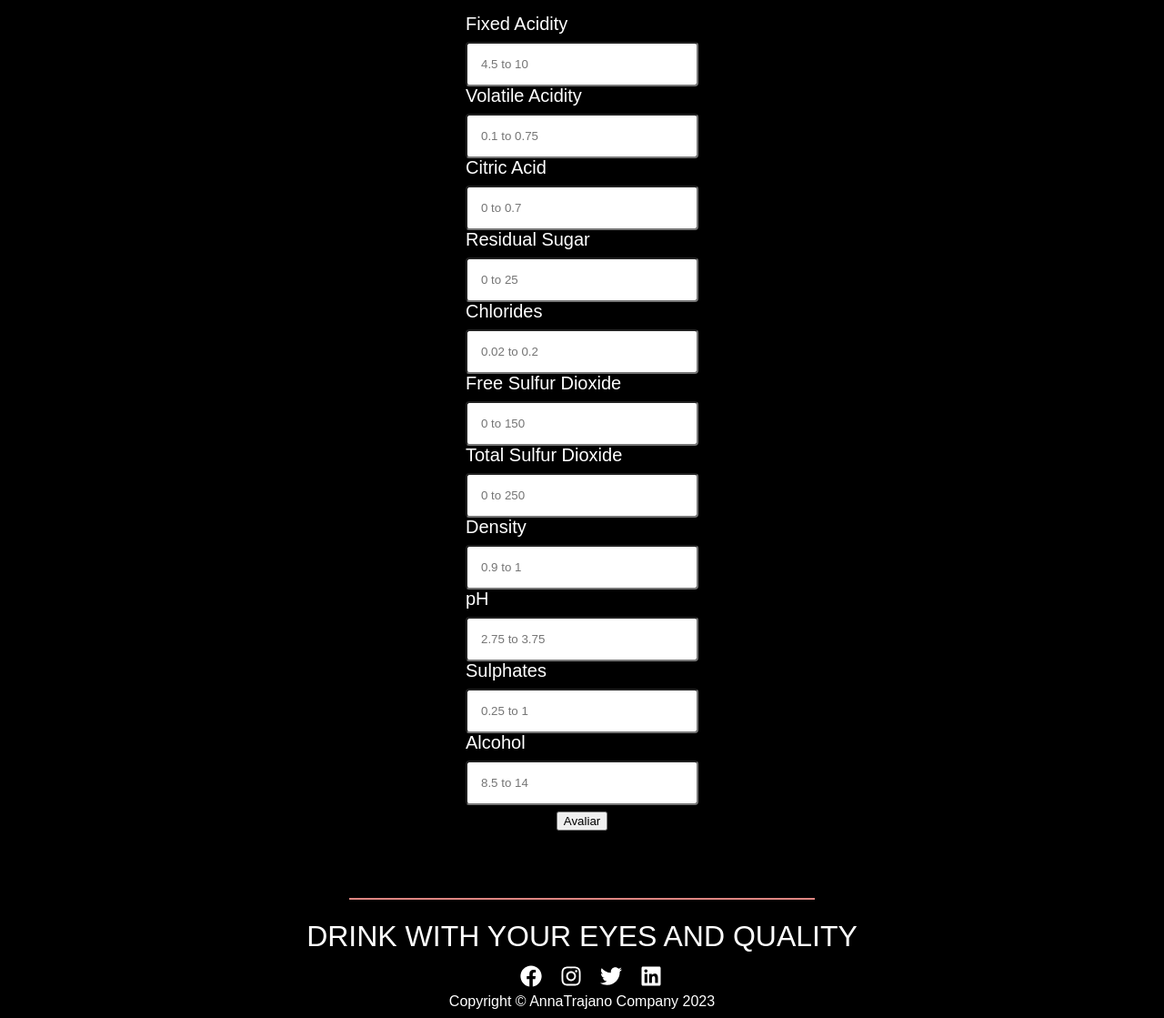
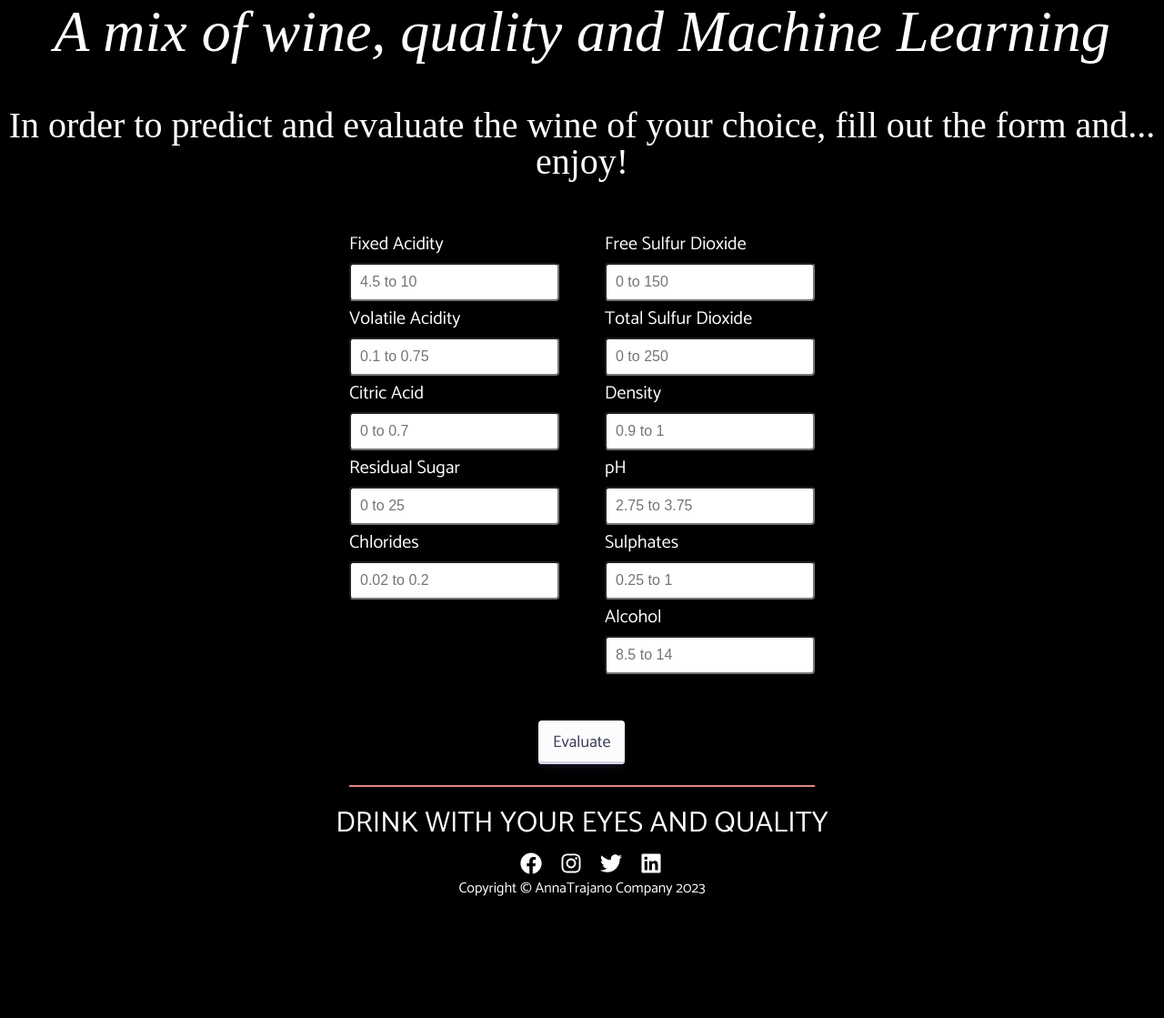
Before and after one commit to annatrajano/wine-quality-mm, a React app in the folder front/: page / in a window 1280 px wide. Shown: the part 618-1737 px from the top of the page at 91% size. After the commit the page ends 1613 px from the top, so only its background shows below. Built offline with nearby package versions, Linux system fonts and the light colour scheme; a web font is replaced by a local one.

Commit message:
feat: :sparkles: add fonts to index.html

```diff
--- a/front/public/index.html
+++ b/front/public/index.html
@@ -8,6 +8,13 @@
       name="description"
       content="Web site created using create-react-app"
     />
+    <link rel="preconnect" href="https://fonts.googleapis.com" />
+    <link rel="preconnect" href="https://fonts.gstatic.com" crossorigin />
+    <link
+      href="https://fonts.googleapis.com/css2?family=Ephesis&display=swap"
+      rel="stylesheet"
+    />
+    <link href="https://fonts.googleapis.com/css2?family=Catamaran&display=swap" rel="stylesheet">
     <title>Wine Quality</title>
   </head>
   <body>
--- a/front/src/components/Background/Background.module.css
+++ b/front/src/components/Background/Background.module.css
@@ -9,4 +9,6 @@
 
 .background__image{
     box-shadow: rgba(50, 50, 93, 0.25) 0px 30px 60px -12px inset, rgba(0, 0, 0, 0.3) 0px 18px 36px -18px inset;
+    border-radius: 10%;
+
 }
--- a/front/src/components/Footer/Footer.module.css
+++ b/front/src/components/Footer/Footer.module.css
@@ -16,6 +16,7 @@
 .footer__text {
   line-height: 2;
   font-size: 2rem;
+  font-family: 'Catamaran', sans-serif;
 }
 
 .footer__icons {
@@ -32,4 +33,5 @@
 
 .footer__text__company {
   line-height: 2;
+  font-family: 'Catamaran', sans-serif;
 }
--- a/front/src/components/FormInput/FormInput.module.css
+++ b/front/src/components/FormInput/FormInput.module.css
@@ -1,7 +1,6 @@
 .formInput__container {
   display: flex;
   flex-direction: column;
-  gap: 10px;
 }
 
 input[type="number"],
@@ -9,7 +8,9 @@ input[type="password"],
 input[type="text"],
 input[type="textarea"] {
   border-radius: 4px;
-  padding: 15px;
+  padding: 10px;
+  font-size: 1rem;
+
 }
 
 input[type="textarea"] {
@@ -19,6 +20,10 @@ input[type="textarea"] {
 .label__input {
   font-size: 20px;
   color: white;
+  line-height: 2;
+  font-family: 'Catamaran', sans-serif;
+
+
 }
 
 .p_input__component {
--- a/front/src/components/Header/Header.module.css
+++ b/front/src/components/Header/Header.module.css
@@ -14,12 +14,14 @@
     cursor: pointer;
     display: flex;
     align-items: center;
+    font-family: 'Catamaran', sans-serif;
   }
 
   .header__text {
     font-size: 16px;
     font-weight: bold;
     cursor: pointer;
+    font-family: 'Catamaran', sans-serif;
   }
 
 .header__text:hover{
--- a/front/src/pages/Home/Home.module.css
+++ b/front/src/pages/Home/Home.module.css
@@ -3,17 +3,86 @@
     height: 100vh;
     width: 100vw;
 }
+
+.section__text {
+  color: white;
+  text-align: center;
+  font-style: italic;
+  font-size: 4rem;
+  font-family: 'Ephesis', cursive;
+  margin: 4%;
+}
+
+.section__subtext{
+  color: white;
+  text-align: center;
+  font-family: 'Ephesis', cursive;
+  font-size: 2.5rem;
+}
 .form__container {
-  margin: 5% 40%;
+  margin: 4% 30%;
+  display: flex;
+  justify-content: space-between;
 }
 
 .bttn__container {
   display: flex;
   justify-content: center;
-  margin-top: 3%;
+  margin: 1% 0;
+}
+
+/* CSS */
+.bttn__quality {
+  align-items: center;
+  appearance: none;
+  background-color: #FCFCFD;
+  border-radius: 4px;
+  border-width: 0;
+  box-shadow: rgba(45, 35, 66, 0.4) 0 2px 4px,rgba(45, 35, 66, 0.3) 0 7px 13px -3px,#D6D6E7 0 -3px 0 inset;
+  box-sizing: border-box;
+  color: #36395A;
+  cursor: pointer;
+  display: inline-flex;
+  font-family: 'Catamaran', sans-serif;
+  height: 48px;
+  justify-content: center;
+  line-height: 1;
+  list-style: none;
+  overflow: hidden;
+  padding-left: 16px;
+  padding-right: 16px;
+  position: relative;
+  text-align: left;
+  text-decoration: none;
+  transition: box-shadow .15s,transform .15s;
+  user-select: none;
+  -webkit-user-select: none;
+  touch-action: manipulation;
+  white-space: nowrap;
+  will-change: box-shadow,transform;
+  font-size: 18px;
+}
+
+.bttn__quality:focus {
+  box-shadow: #D6D6E7 0 0 0 1.5px inset, rgba(45, 35, 66, 0.4) 0 2px 4px, rgba(45, 35, 66, 0.3) 0 7px 13px -3px, #D6D6E7 0 -3px 0 inset;
+}
+
+.bttn__quality:hover {
+  box-shadow: rgba(45, 35, 66, 0.4) 0 4px 8px, rgba(45, 35, 66, 0.3) 0 7px 13px -3px, #D6D6E7 0 -3px 0 inset;
+  transform: translateY(-2px);
+  color: #df8682;
+}
+
+.bttn__quality:active {
+  box-shadow: #D6D6E7 0 3px 7px inset;
+  transform: translateY(2px);
 }
 
 
 .text__quality {
   color: white;
+  font-family: 'Catamaran', sans-serif;
+  text-align: center;
+  font-size: 2.5rem;
+  margin: 2% 0;
 }
--- a/front/src/pages/Home/index.js
+++ b/front/src/pages/Home/index.js
@@ -24,7 +24,6 @@ export default function Home() {
     });
     const response = await wineQualityPredict({ data: arrOfNum });
     setQuality(response);
-    setValues({})
     console.log(response);
   }
 
@@ -41,7 +40,6 @@ export default function Home() {
       disabled: false,
       label: "Fixed Acidity",
       required: true,
-      errorMessage: "This field is required",
     },
     {
       id: 2,
@@ -51,7 +49,6 @@ export default function Home() {
       disabled: false,
       label: "Volatile Acidity",
       required: true,
-      errorMessage: "This field is required",
     },
     {
       id: 3,
@@ -61,7 +58,6 @@ export default function Home() {
       disabled: false,
       label: "Citric Acid",
       required: true,
-      errorMessage: "This field is required",
     },
     {
       id: 4,
@@ -71,7 +67,6 @@ export default function Home() {
       disabled: false,
       label: "Residual Sugar",
       required: true,
-      errorMessage: "This field is required",
     },
     {
       id: 5,
@@ -81,8 +76,9 @@ export default function Home() {
       disabled: false,
       label: "Chlorides",
       required: true,
-      errorMessage: "This field is required",
     },
+  ];
+  const secondInputSection = [
     {
       id: 6,
       name: "free_sulfur_dioxide",
@@ -91,7 +87,6 @@ export default function Home() {
       disabled: false,
       label: "Free Sulfur Dioxide",
       required: true,
-      errorMessage: "This field is required",
     },
     {
       id: 7,
@@ -101,7 +96,6 @@ export default function Home() {
       disabled: false,
       label: "Total Sulfur Dioxide",
       required: true,
-      errorMessage: "This field is required",
     },
     {
       id: 8,
@@ -111,7 +105,6 @@ export default function Home() {
       disabled: false,
       label: "Density",
       required: true,
-      errorMessage: "This field is required",
     },
     {
       id: 9,
@@ -121,7 +114,6 @@ export default function Home() {
       disabled: false,
       label: "pH",
       required: true,
-      errorMessage: "This field is required",
     },
     {
       id: 10,
@@ -131,7 +123,6 @@ export default function Home() {
       disabled: false,
       label: "Sulphates",
       required: true,
-      errorMessage: "This field is required",
     },
     {
       id: 11,
@@ -141,15 +132,23 @@ export default function Home() {
       disabled: false,
       label: "Alcohol",
       required: true,
-      errorMessage: "This field is required",
     },
   ];
+
   return (
     <div className={styles.home__container}>
       <Header />
       <Background />
       <section className={styles.section__container}>
+        <h2 className={styles.section__text}>
+          A mix of wine, quality and Machine Learning
+        </h2>
+        <h3 className={styles.section__subtext}>
+          In order to predict and evaluate the wine of your choice, fill out the
+          form and... enjoy!
+        </h3>
         <form className={styles.form__container}>
+          <div>
             {firstInputSection.map((input) => (
               <FormInput
                 key={input.id}
@@ -158,17 +157,28 @@ export default function Home() {
                 onChange={onChange}
               />
             ))}
+          </div>
+          <div>
+            {secondInputSection.map((input) => (
+              <FormInput
+                key={input.id}
+                {...input}
+                value={values[input.name]}
+                onChange={onChange}
+              />
+            ))}
+          </div>
+        </form>
         <div className={styles.bttn__container}>
           <button
             className={styles.bttn__quality}
             type="button"
             onClick={handleSubmit}
           >
-              <p className={styles.text__bttn}>Avaliar</p>
+            <p className={styles.text__bttn}>Evaluate</p>
           </button>
         </div>
-        </form>
-        {quality ? <h2 className={styles.text__quality} >{quality}</h2> : ""}
+        {quality ? <h2 className={styles.text__quality}>{quality}</h2> : ""}
       </section>
       <Footer />
     </div>
```
Lines whose indentation alone changed are shown as unchanged.
